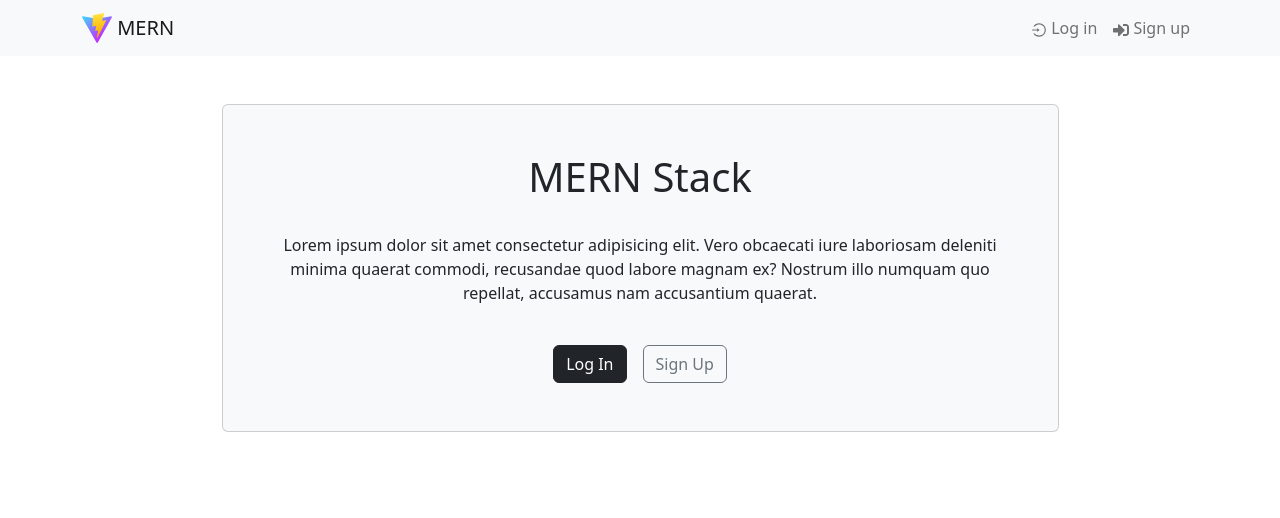
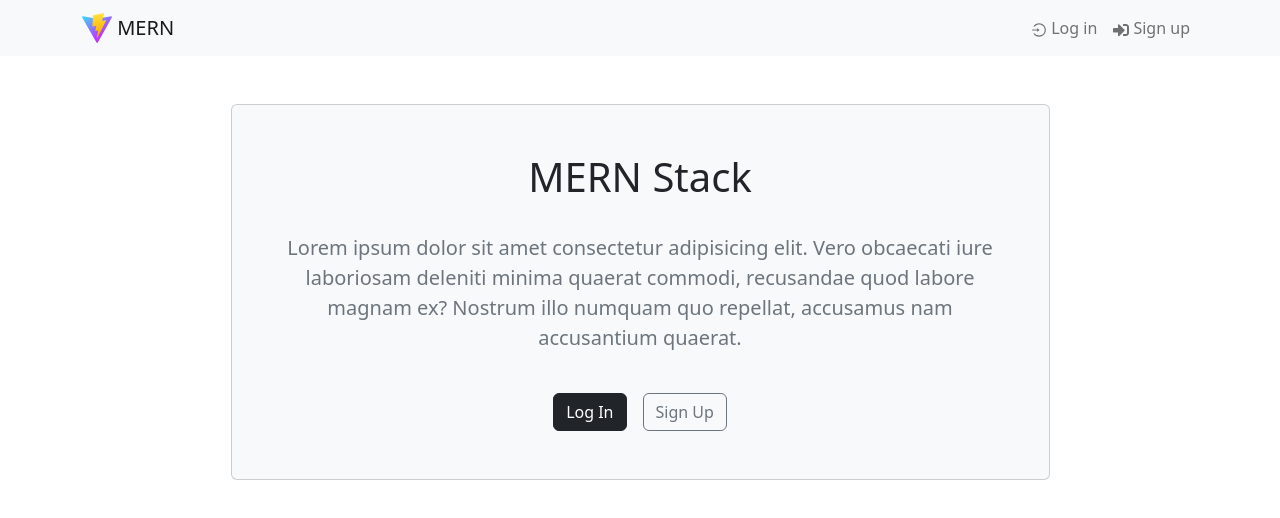
Before and after one commit to DANBOI/mern-practice, a React (Vite) app in the folder frontend/: page / in a window 1280 px wide. Shown: the top 518 px of the page. Built offline with nearby package versions, Linux system fonts and the light colour scheme.

Commit message:
add front routing structure

```diff
--- a/frontend/package.json
+++ b/frontend/package.json
@@ -14,7 +14,9 @@
     "react": "^18.2.0",
     "react-bootstrap": "^2.7.4",
     "react-dom": "^18.2.0",
-    "react-icons": "^4.8.0"
+    "react-icons": "^4.8.0",
+    "react-router-bootstrap": "^0.26.2",
+    "react-router-dom": "^6.11.2"
   },
   "devDependencies": {
     "@types/react": "^18.0.28",
--- a/frontend/src/App.jsx
+++ b/frontend/src/App.jsx
@@ -1,11 +1,15 @@
+import { Container } from "react-bootstrap";
+import { Outlet } from "react-router-dom";
 import Header from "./components/Header";
-import Home from "./pages/Home";
 
 export default function App() {
   return (
     <div>
       <Header />
-      <Home />
+      {/*for page routing */}
+      <Container>
+        <Outlet />
+      </Container>
     </div>
   );
 }
--- a/frontend/src/components/Header.jsx
+++ b/frontend/src/components/Header.jsx
@@ -1,13 +1,16 @@
 import { Navbar, Nav, Container } from "react-bootstrap";
+import { LinkContainer } from "react-router-bootstrap";
 import { AiOutlineLogin } from "react-icons/ai";
 import { FaSignInAlt } from "react-icons/fa";
 //AiOutlineLogout
+
 const Header = () => {
   return (
     <header>
       <Navbar bg="light" variant="light" expand="lg" collapseOnSelect>
         <Container>
-          <Navbar.Brand href="/">
+          <LinkContainer to="/">
+            <Navbar.Brand>
               {" "}
               <img
                 alt=""
@@ -18,15 +21,20 @@ const Header = () => {
               />{" "}
               MERN
             </Navbar.Brand>
+          </LinkContainer>
           <Navbar.Toggle aria-controls="basic-navbar-nav" />
           <Navbar.Collapse id="basic-navbar-nav">
             <Nav className="ms-auto">
-              <Nav.Link href="/login">
+              <LinkContainer to="/login">
+                <Nav.Link>
                   <AiOutlineLogin /> Log in
                 </Nav.Link>
-              <Nav.Link href="/signup">
+              </LinkContainer>
+              <LinkContainer to="/signup">
+                <Nav.Link>
                   <FaSignInAlt /> Sign up
                 </Nav.Link>
+              </LinkContainer>
             </Nav>
           </Navbar.Collapse>
         </Container>
--- a/frontend/src/components/Hero.jsx
+++ b/frontend/src/components/Hero.jsx
@@ -6,7 +6,7 @@ const Hero = () => {
       <Container className="d-flex justify-content-center">
         <Card className="p-5 d-flex flex-column gap-4 align-items-center text-center hero-card bg-light w-75">
           <h1>MERN Stack</h1>
-          <p>
+          <p className="text-secondary fs-5">
             Lorem ipsum dolor sit amet consectetur adipisicing elit. Vero
             obcaecati iure laboriosam deleniti minima quaerat commodi,
             recusandae quod labore magnam ex? Nostrum illo numquam quo repellat,
--- a/frontend/src/main.jsx
+++ b/frontend/src/main.jsx
@@ -1,10 +1,28 @@
 import React from "react";
 import ReactDOM from "react-dom/client";
+import {
+  createBrowserRouter,
+  createRoutesFromElements,
+  Route,
+  RouterProvider,
+} from "react-router-dom";
+
 import App from "./App.jsx";
+import Home from "./pages/Home";
+
 import "bootstrap/dist/css/bootstrap.min.css";
+
+// frontend router for multiple pages using outlet
+const router = createBrowserRouter(
+  createRoutesFromElements(
+    <Route path="/" element={<App />}>
+      <Route index={true} element={<Home />} />
+    </Route>
+  )
+);
 
 ReactDOM.createRoot(document.getElementById("root")).render(
   <React.StrictMode>
-    <App />
+    <RouterProvider router={router} />
   </React.StrictMode>
 );
```
Also changed, not shown: 1 other file (tests, documents, lock files or other folders). Lines whose indentation alone changed are shown as unchanged.
